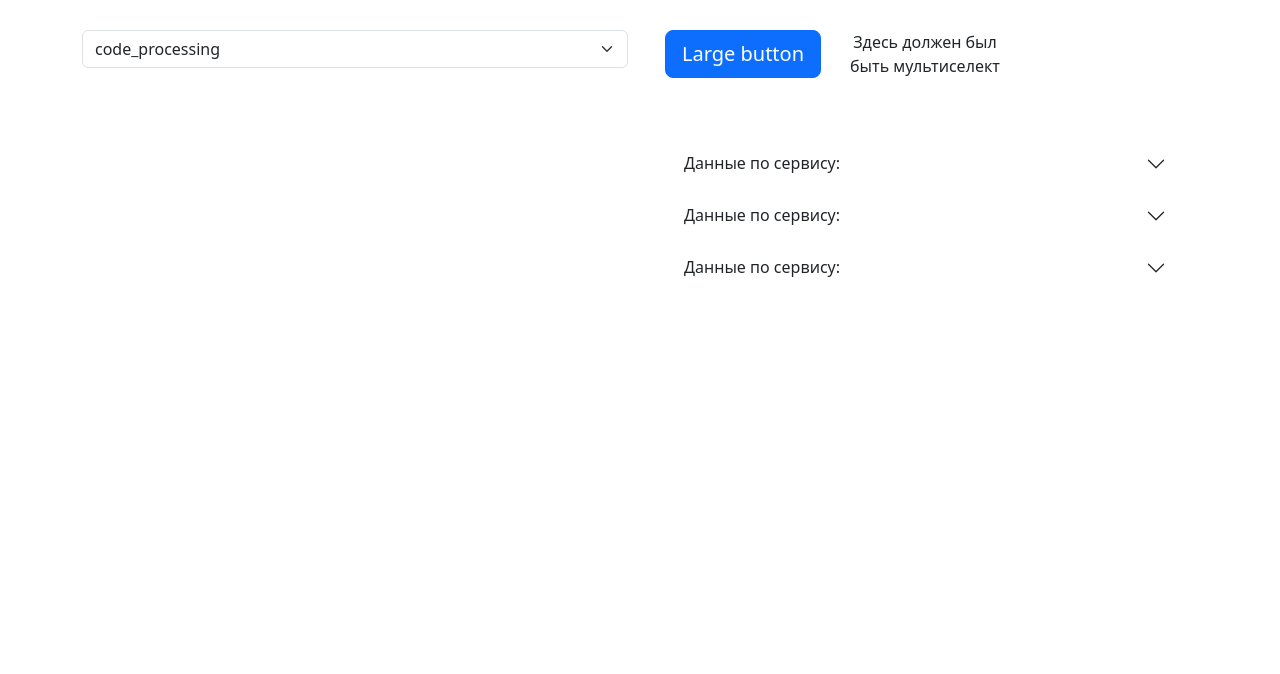
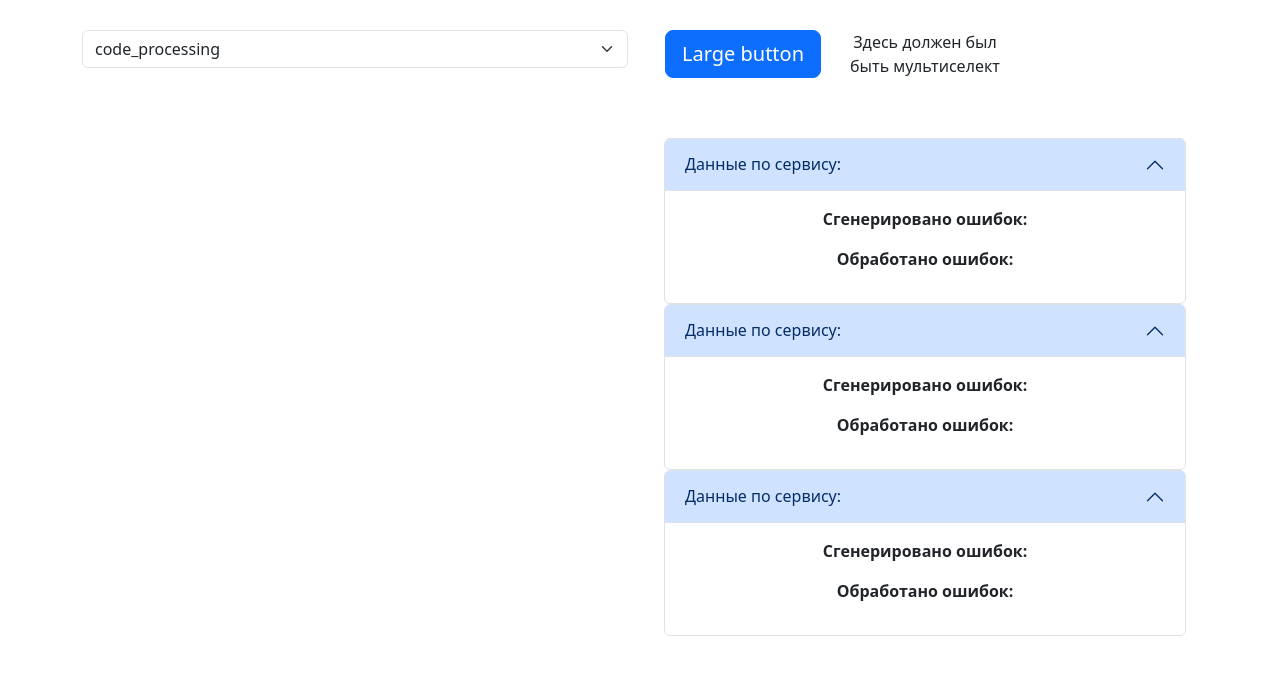
Before and after one commit to youruser14/general, a plain HTML site: page index.html in a window 1280 px wide. Drawn offline with nearby package versions, Linux system fonts and the light colour scheme.

Commit message:
Add files via upload
изменение аккордеона

```diff
--- a/index.html
+++ b/index.html
@@ -44,51 +44,64 @@
 
         <!-- Аккордеон -->
 
-        <div class="accordion accordion-flush accordion__plus" id="accordionFlushExample">
+        <div class="accordion accordion__plus" id="accordionPanelsStayOpenExample">
           <div class="accordion-item">
             <h2 class="accordion-header">
-              <button class="accordion-button collapsed" type="button" data-bs-toggle="collapse" data-bs-target="#flush-collapseOne" aria-expanded="false" aria-controls="flush-collapseOne">
-              Данные по сервису:
+              <button class="accordion-button" type="button" data-bs-toggle="collapse" data-bs-target="#panelsStayOpen-collapseOne" aria-expanded="true" aria-controls="panelsStayOpen-collapseOne"><font style="vertical-align: inherit;"><font style="vertical-align: inherit;">
+                Данные по сервису:
               </button>
             </h2>
-            <div id="flush-collapseOne" class="accordion-collapse collapse" data-bs-parent="#accordionFlushExample">
+            <div id="panelsStayOpen-collapseOne" class="accordion-collapse collapse show" style="">
               <div class="accordion-body">
+                <strong>
 
-                <!-- ТЕЛО АККОРДЕОНА -->
-                <p>Сгенерированно ошибок</p>
+                  <!-- тело аккордеона -->
 
-                <p> Обработано ошибок</p>
+                  <p>Сгенерировано ошибок:</p>
+
+                  <p>Обработано ошибок:</p>
+                </strong>
               </div>
+            </div>
           </div>
           <div class="accordion-item">
             <h2 class="accordion-header">
-              <button class="accordion-button collapsed" type="button" data-bs-toggle="collapse" data-bs-target="#flush-collapseTwo" aria-expanded="false" aria-controls="flush-collapseTwo">
+              <button class="accordion-button" type="button" data-bs-toggle="collapse" data-bs-target="#panelsStayOpen-collapseTwo" aria-expanded="true" aria-controls="panelsStayOpen-collapseTwo"><font style="vertical-align: inherit;"><font style="vertical-align: inherit;">
                 Данные по сервису:
               </button>
             </h2>
-            <div id="flush-collapseTwo" class="accordion-collapse collapse" data-bs-parent="#accordionFlushExample">
+            <div id="panelsStayOpen-collapseTwo" class="accordion-collapse collapse show" style="">
               <div class="accordion-body">
 
-                <!-- ТЕЛО АККОРДЕОНА -->
-                <p>Сгенерированно ошибок</p>
+                <strong>
 
-                <p> Обработано ошибок</p>
+                  <!-- тело аккордеона -->
+
+                  <p>Сгенерировано ошибок:</p>
+
+                  <p>Обработано ошибок:</p>
+                </strong>
 
               </div>
+            </div>
           </div>
           <div class="accordion-item">
             <h2 class="accordion-header">
-              <button class="accordion-button collapsed" type="button" data-bs-toggle="collapse" data-bs-target="#flush-collapseThree" aria-expanded="false" aria-controls="flush-collapseThree">
+              <button class="accordion-button" type="button" data-bs-toggle="collapse" data-bs-target="#panelsStayOpen-collapseThree" aria-expanded="true" aria-controls="panelsStayOpen-collapseThree"><font style="vertical-align: inherit;"><font style="vertical-align: inherit;">
                 Данные по сервису:
               </button>
             </h2>
-            <div id="flush-collapseThree" class="accordion-collapse collapse" data-bs-parent="#accordionFlushExample">
+            <div id="panelsStayOpen-collapseThree" class="accordion-collapse collapse show" style="">
               <div class="accordion-body">
 
-                <!-- ТЕЛО АККОРДЕОНА -->
-                <p>Сгенерированно ошибок</p>
+                <strong>
 
-                <p> Обработано ошибок</p>
+                  <!-- тело аккордеона -->
+
+                  <p>Сгенерировано ошибок:</p>
+
+                  <p>Обработано ошибок:</p>
+                </strong>
 
               </div>
             </div>
```
